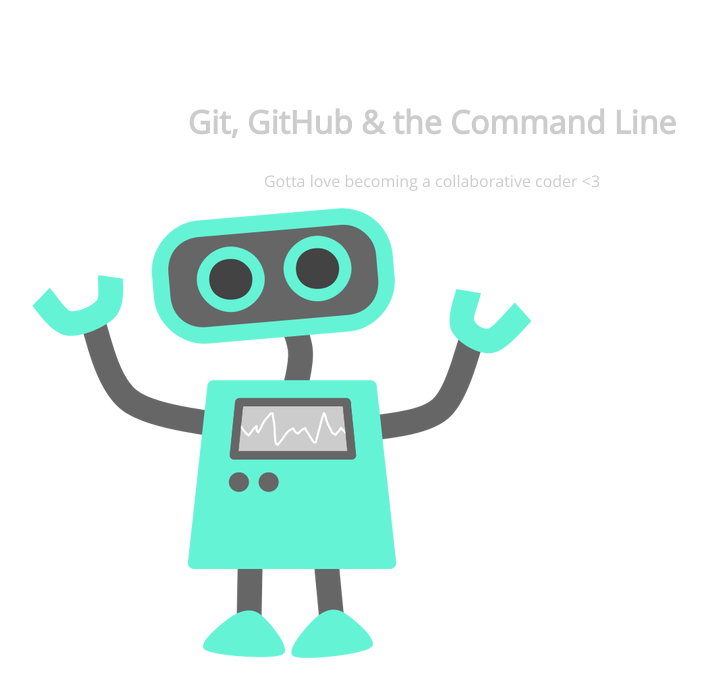
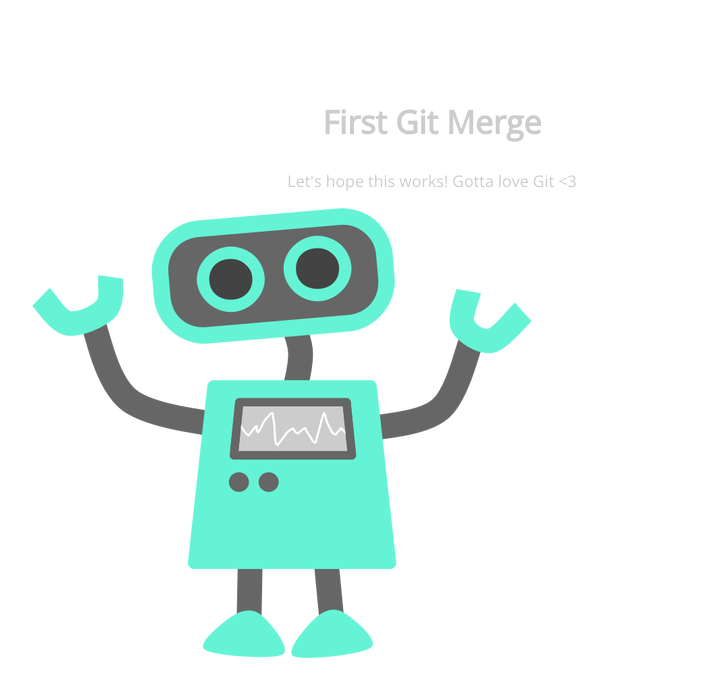
Before and after one commit to rrturnbow/105-project, a plain HTML site: page index.html in a window 1280 px wide. Shown: the whole page, without its empty margins (208-915 px from the left). Drawn offline with nearby package versions, Linux system fonts and the light colour scheme.

Commit message:
changed h1 and p text

```diff
--- a/index.html
+++ b/index.html
@@ -8,8 +8,8 @@
 </head>
 <body>
 	<section>
-		<h1>Git, GitHub & the Command Line</h1>
-		<p>Gotta love becoming a collaborative coder <3</p>
+		<h1>First Git Merge</h1>
+		<p>Let's hope this works! Gotta love Git <3</p>
 		<img src="img/happy-blue-robot.png">
 	</section>
 </body>
```
